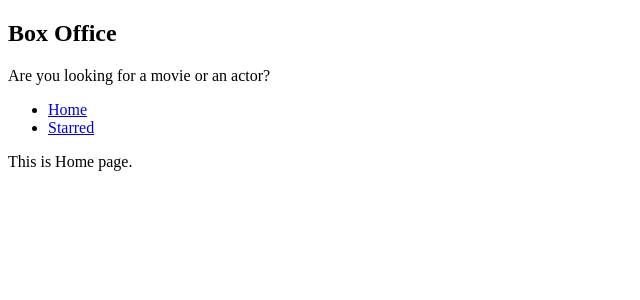
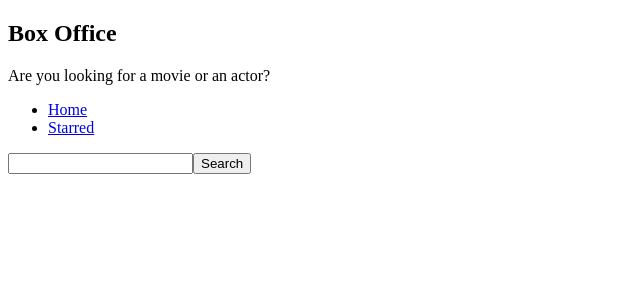
Before and after one commit to rimpu/box-project, a React (Create React App) app: page / in a window 1280 px wide. Shown: the top 300 px of the page, without its empty margins (0-640 px from the left). Built offline with nearby package versions, Linux system fonts and the light colour scheme.

Commit message:
Added input box and handled onclick and onkeydown event

```diff
--- a/src/pages/Home.js
+++ b/src/pages/Home.js
@@ -1,10 +1,33 @@
-import React from 'react'
+import React,{useState} from 'react'
 import {MainPageLayout} from "../components/MainPageLayout";
 
 export const Home = () => {
+
+  const [input, setInput] = useState("")
+
+  const onHandleChange = (event)=>{
+    setInput(event.target.value)
+  }
+
+  const onKeyDown = (event)=>{
+    if(event.keyCode === 13){
+      setInput(input);
+      fetch(`http://api.tvmaze.com/search/shows?q=${input}`)
+      .then(res => res.json())
+      .then(result => console.log(result), setInput(""))
+    }
+  }
+
+  const onHandleClick =()=>{
+    fetch(`http://api.tvmaze.com/search/shows?q=${input}`)
+    .then(res => res.json())
+    .then(result => console.log(result), setInput(""))
+  }
+
   return (
     <MainPageLayout>
-      This is Home page.
+      <input type="text" value={input} onChange={onHandleChange} onKeyDown={onKeyDown}/>
+      <button type="click" onClick={onHandleClick}>Search</button>
     </MainPageLayout>
   )
 }
```
